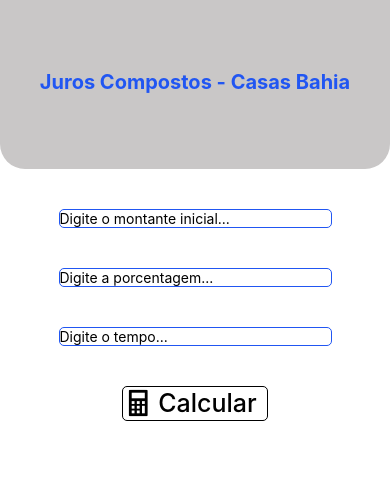
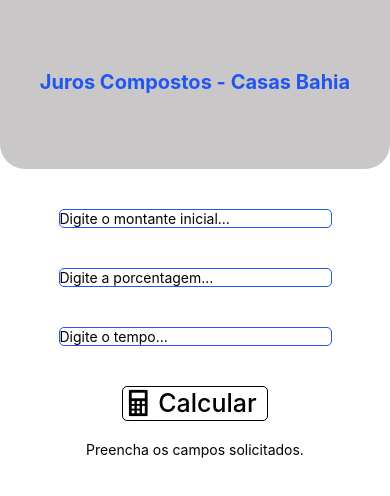
Before and after one commit to IvanSSantana/JurosCompostos, a React Native app in the folder JurosCompostos/: screen / in a window 390 px wide. Shown: the top 496 px of the page. Built offline with nearby package versions, Linux system fonts and the light colour scheme.

Commit message:
Criando a função de cálculo e estilizando a impressão do resultado.

```diff
--- a/JurosCompostos/App.js
+++ b/JurosCompostos/App.js
@@ -1,5 +1,5 @@
 import { StatusBar } from 'expo-status-bar';
-import { StyleSheet, Text, TextInput, Touchable, TouchableOpacity, View } from 'react-native';
+import { StyleSheet, Text, TextInput, TouchableOpacity, View } from 'react-native';
 import Ionicons from "@expo/vector-icons/Ionicons"
 import { useState } from 'react';
 
@@ -7,9 +7,20 @@
   const [valueInit, setValueInit] = useState(null);
   const [percent, setPercent] = useState(null);
   const [time, setTime] = useState(null);
-  const [value, setValue] = useState(null);
-  const [textButton, setTextButton] = useState("Calcular");
-  const [messageImc, setMessageImc] = useState("Preencha montante, porcentagem e tempo.");
+  const [valueFinal, setValue] = useState(null);
+  const [message, setMessageJuros] = useState("Preencha os campos solicitados.");
+
+  function calculateJuros() {
+    setValue(valueInit * ((percent / 100 + 1) ** time).toFixed(2))
+  }
+
+  function messageJuros() {
+    if (valueInit != null && percent != null && time != 0)
+    {
+      calculateJuros();
+      setMessageJuros('O montante final é igual a: ');
+    }
+  }
 
   return (
     <View style={styles.container}>
@@ -22,26 +33,31 @@
        style={styles.input}
        placeholder='Digite o montante inicial...'
        keyboardType='numeric'
-       onChange={setValueInit} />
+       onChangeText={setValueInit} />
 
       <TextInput
       style={styles.input}
       placeholder='Digite a porcentagem...'
       keyboardType='numeric'
-      onChange={setPercent} />
+      onChangeText={setPercent} />
 
       <TextInput
       style={styles.input}
       placeholder='Digite o tempo...'
       keyboardType='numeric'
-      onChange={setTime} />
+      onChangeText={setTime} />
     </View>
 
 
-    <TouchableOpacity style={styles.button}>
+    <TouchableOpacity style={styles.button} onPress={messageJuros}>
       <Ionicons name={"calculator-sharp"} size={30} color={"#000000"} />
-      <Text style={styles.textButton}>{textButton}</Text>
+      <Text style={styles.textButton}>Calcular</Text>
     </TouchableOpacity>
+
+    <View style={styles.jurosArea}>
+      <Text style={styles.text}>{message}</Text>
+      <Text style={styles.juros}>{valueFinal}</Text>
+    </View>
 
       <StatusBar style="auto" />
     </View>
@@ -96,5 +112,17 @@
     fontWeight: 500,
     paddingLeft: 5,
     paddingRight: 10
+  },
+  jurosArea: {
+    marginTop: 20,
+    marginBottom: 20,
+    justifySelf: 'center',
+    alignSelf: 'center',
+    alignItems: 'center',
+    justifyContent: 'center'
+  },
+  juros: {
+    fontSize: 90,
+    color: '#2156f2'
   }
 });
```
